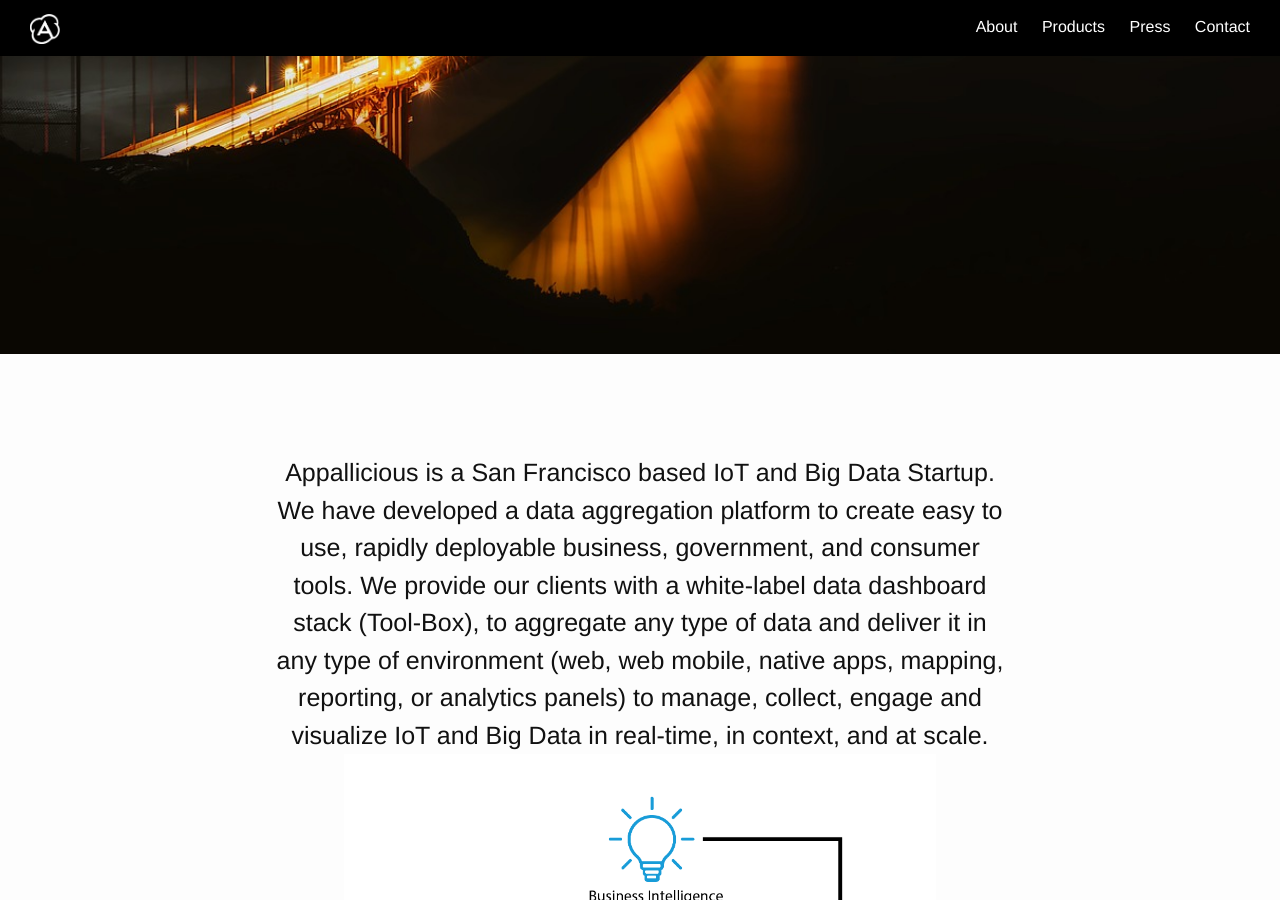
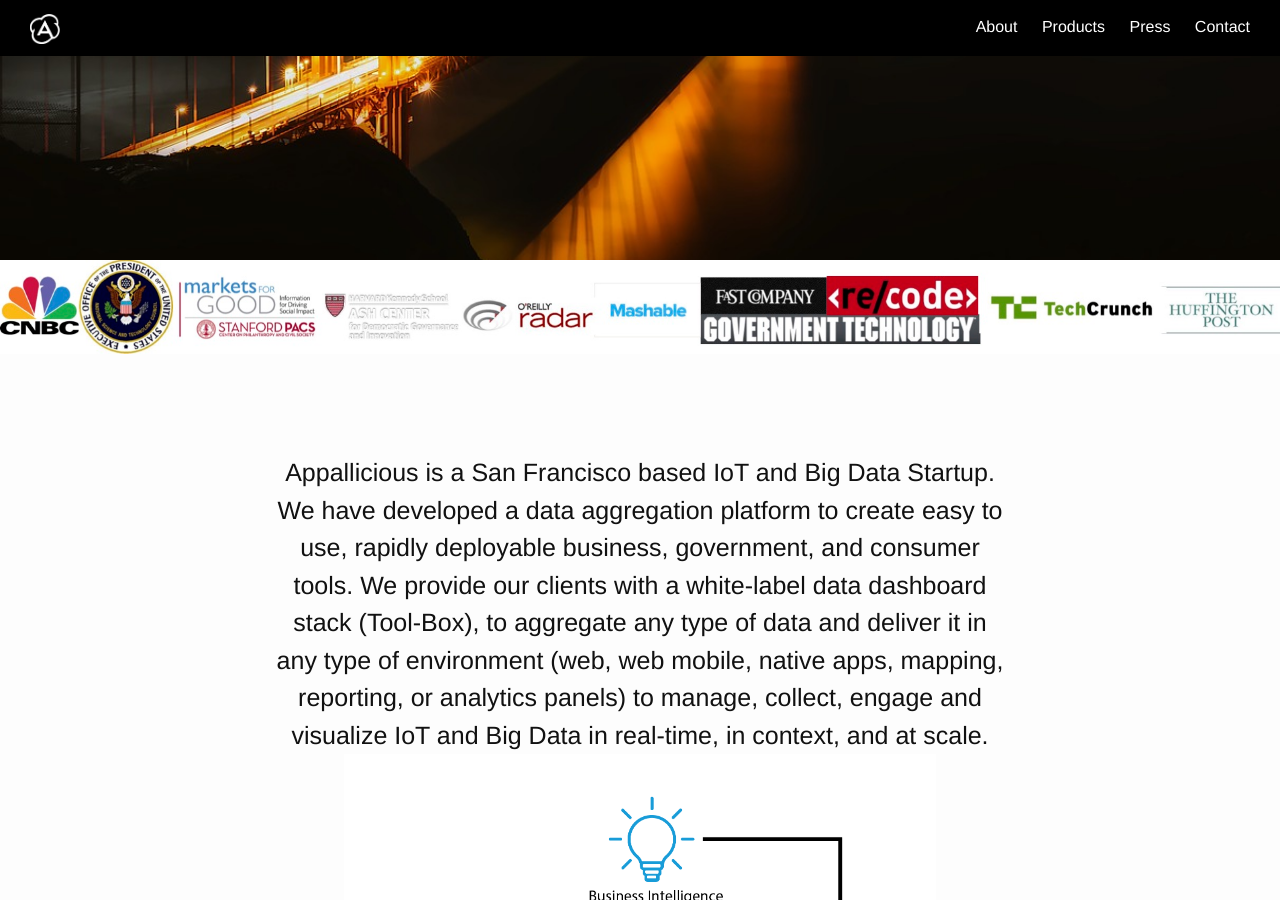
Before and after one commit to appallicious/appallicious.github.io, a Jekyll site: the page built from index.md, in a window 1280 px wide and 900 px high, scrolled down 546 px. Built offline with Jekyll 4.4.1, drawn with Linux system fonts in a browser that asks for light colours; nearby versions of some CDN libraries.

Commit message:
adding media banner to front page

```diff
--- a/_layouts/home.html
+++ b/_layouts/home.html
@@ -12,6 +12,7 @@
 
 
 	</div>
+	<img class='media-banner' src="/assets/media-banner.jpg">
 	<!-- <div id='animation-container'>
 		<div class="border borderv" id="leftbar"></div>
 	</div> -->
--- a/_sass/minima/custom.scss
+++ b/_sass/minima/custom.scss
@@ -11,6 +11,12 @@
   /*background-position:center center;*/
   background-repeat:no-repeat;
   height: 100vh;
+  position: relative;
+}
+
+.media-banner {
+	position: absolute;
+	bottom: 0;
 }
 
 .home-blurbs{
@@ -45,6 +51,10 @@
 
 	@include media-query($on-palm) {
 		width: 100%;
+
+		img {
+
+		}
 	}
 }
 .example-image-blurb {
```
Also changed, not shown: assets/media-banner.jpg (added), 1 other file.
